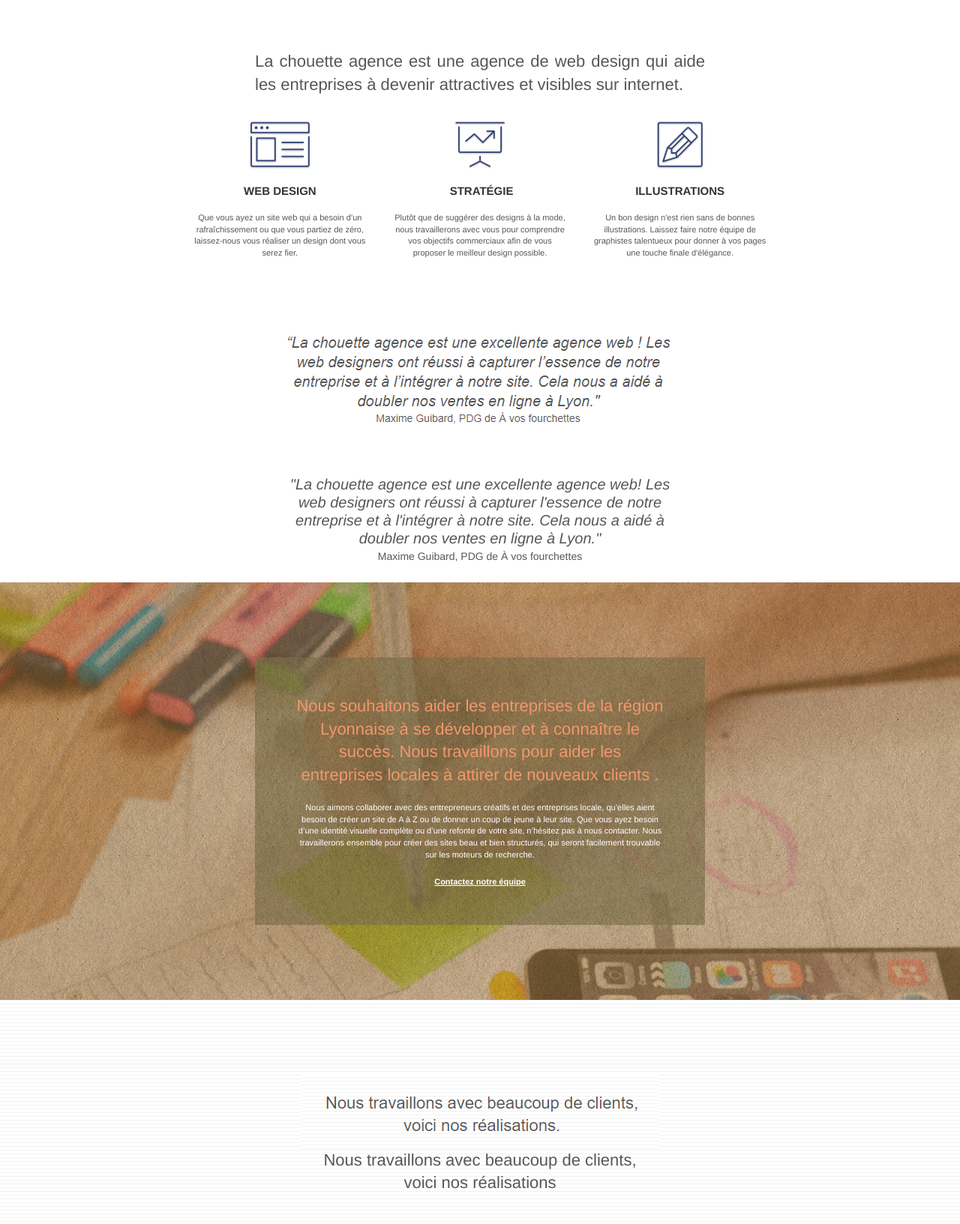
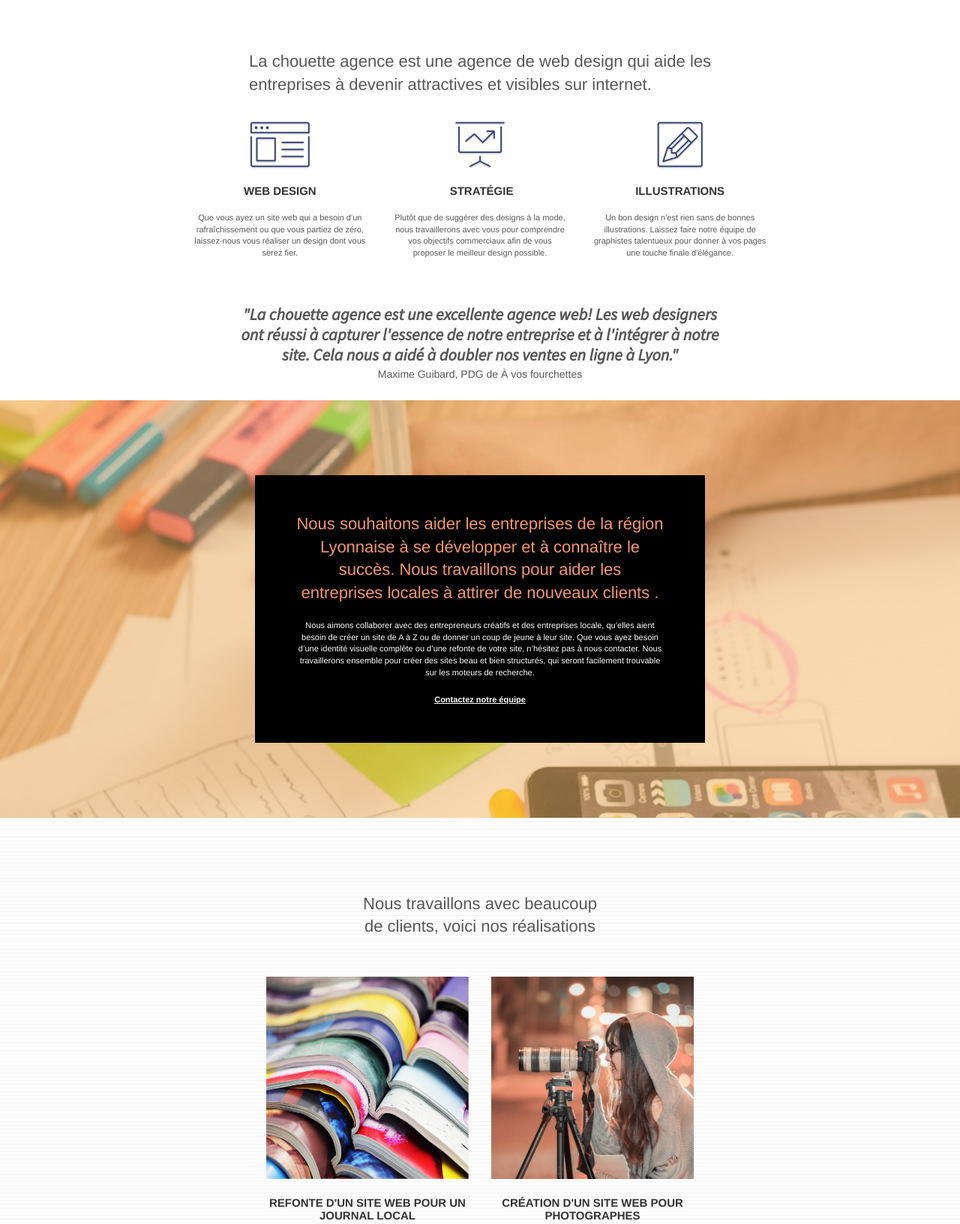
Before and after one commit to SarahNR-coder/La_Chouette_Agence-Projet4-OC, a plain HTML site: page index.html in a window 1280 px wide. Shown: the part 535-2168 px from the top of the page at 75% size. Drawn offline with Linux system fonts and the light colour scheme.

Commit message:
fix(pr 10) couleurs

```diff
--- a/index.html
+++ b/index.html
@@ -11,6 +11,9 @@
 	<link rel="stylesheet" type="text/css" href="./css/font-awesome.css">
 	<link rel="stylesheet" type="text/css" href="./css/et-line.css">
 
+	<link rel="preconnect" href="https://fonts.googleapis.com">
+	<link rel="preconnect" href="https://fonts.gstatic.com" crossorigin>
+	<link href="https://fonts.googleapis.com/css2?family=Source+Sans+Pro:ital@1&display=swap" rel="stylesheet">
 
 	<script src="./js/jquery-2.1.0.js"></script>
 	<script src="./js/bootstrap.js"></script>
@@ -62,7 +65,7 @@
 <!-- bloc-0 END -->
 
 <!-- bloc-1-presentation -->
-<div class="bloc bgc-dark-slate-blue bg-banniere d-bloc bg-t-edge bloc-bg-texture texture-paper b-parallax" id="bloc-1-hero">
+<div class="bloc bgc-dark-slate-blue bg-banniere d-bloc bg-t-edge bloc-bg-texture b-parallax" id="bloc-1-hero">
 	<div class="container bloc-lg">
 		<div class="row tight-width-whitespace">
 			<div class="col-sm-12">
@@ -124,12 +127,6 @@
 				</p>
 			</div>
 		</div>
-		<div class="row voffset-lg voffset">
-			<div class="col-xs-12 col-md-8 col-md-offset-2 text-center">
-				<img alt="image de texte, la chouette agence de Lyon" src="img/citation.png" />
-			</div>
-
-		</div>
 	</div>
 	<div>
 		<p class="quote">"La chouette agence est une excellente agence web! Les web designers ont réussi à capturer l'essence de notre entreprise et à l'intégrer à notre site. Cela nous a aidé à doubler nos ventes en ligne à Lyon."</p>
@@ -141,7 +138,7 @@
 <!-- bloc-2-services END -->
 
 <!-- bloc-3-what-i-do -->
-<div class="bloc tc-white bgc-atomic-tangerine bg-presentation d-bloc bloc-bg-texture texture-paper b-parallax" id="bloc-3-what-i-do">
+<div class="bloc tc-white bgc-atomic-tangerine bg-presentation d-bloc bloc-bg-texture  b-parallax" id="bloc-3-what-i-do">
 	<div class="container bloc-lg">
 		<div class="row tight-width-whitespace black-background">
 			<div class="col-sm-12">
@@ -164,9 +161,6 @@
 <div class="bloc bgc-white bg-lines-h2-bg bg-repeat l-bloc" id="bloc-4-portfolio">
 	<div class="container bloc-lg">
 		<div class="row">
-			<div class="col-sm-12 text-center">
-				<img alt="image de texte, la chouette agence de Lyon" src="img/title2.png" />
-			</div>
 			<div class="col-sm-12 text-center">
 				<p class ="works">Nous travaillons avec beaucoup de clients, voici nos réalisations</p>
 			</div>
@@ -216,7 +210,7 @@
 <!-- bloc-4-portfolio END -->
 
 <!-- bloc-5-cta -->
-<div class="bloc bgc-dark-slate-blue bg-banniere d-bloc bloc-bg-texture texture-paper" id="bloc-5-cta">
+<div class="bloc bgc-dark-slate-blue bg-banniere d-bloc bloc-bg-texture " id="bloc-5-cta">
 	<div class="container bloc-lg">
 		<div class="row">
 			<h2 class="mg-md text-center tc-white">
@@ -238,7 +232,7 @@
 	<div class="container bloc-sm">
 		<div class="row">
 			<div class="col-sm-12">
-				<p class="text-center white">
+				<p class="text-center ok-contrast">
 					La chouette agence - Agence web basée à Lyon.
 				</p>
 				<div class="row row-no-gutters social">
--- a/style.css
+++ b/style.css
@@ -88,11 +88,6 @@ a:hover {
     bottom: 0;
     left: 0;
     right: 0;
-}
-
-.texture-paper::before {
-    background: url("img/texture-paper.png");
-    background-size: 280px 280px;
 }
 
 .b-parallax {
@@ -749,11 +744,11 @@ h4 {
 }
 
 .avatar {
-    box-shadow: 0px 4px 9px rgba(0, 0, 0, 0.3);
+    box-shadow: 0px 4px 9px rgba(0, 0, 0);
 }
 
 .black-background {
-    background-color: rgba(165, 147, 99, 0.7);
+    background-color: #000000;
     padding: 40px 40px 40px 40px;
 }
 
@@ -829,18 +824,17 @@ h4 {
 *Classes des textes de remplacement pour les images de textes
 */
 .presentation{
-    padding : 0 20% 0 20%;
+    padding : 0 15vw 0 15vw;
     text-align: justify;
 }
 .quote{
-    font-size: 20px;
+    font-size: 22px;
     text-align: center;
-    font-family:"helvetica";
-    font-style : italic;
-    font-weight: 18px;
+    font-family: 'Source Sans Pro', sans-serif;
+    font-weight: 600;
     color: #575757;
-    line-height : 24px;
-    padding : 0 28% 0 28%;
+    line-height : 27px;
+    padding : 0 21vw 0 21vw;
     margin: 0 0 2px 0;
 }
 
@@ -854,11 +848,20 @@ h4 {
 .works{
     font-size: 22px;
     text-align: center;
-    font-family:"helvetica";
+    font-family:"Helvetica";
+    font-weight :500;
     color: #575757;
     line-height : 30px;
-    padding : 0 29% 0 29%;
+    padding : 0 26vw 0 26vw;
     margin: 0 0 2px 0;
+}
+
+.ok-contrast{
+    color :#4C0202;
+}
+
+.ok-contrast-contact-banner{
+    color : #421501;
 }
 
 @media (max-width: 1024px) {
```
Also changed, not shown: page2.html (+5 -5 lines), img/citation.png (deleted), img/texture-paper.png (deleted), img/title.png (deleted), img/title2.png (deleted).
